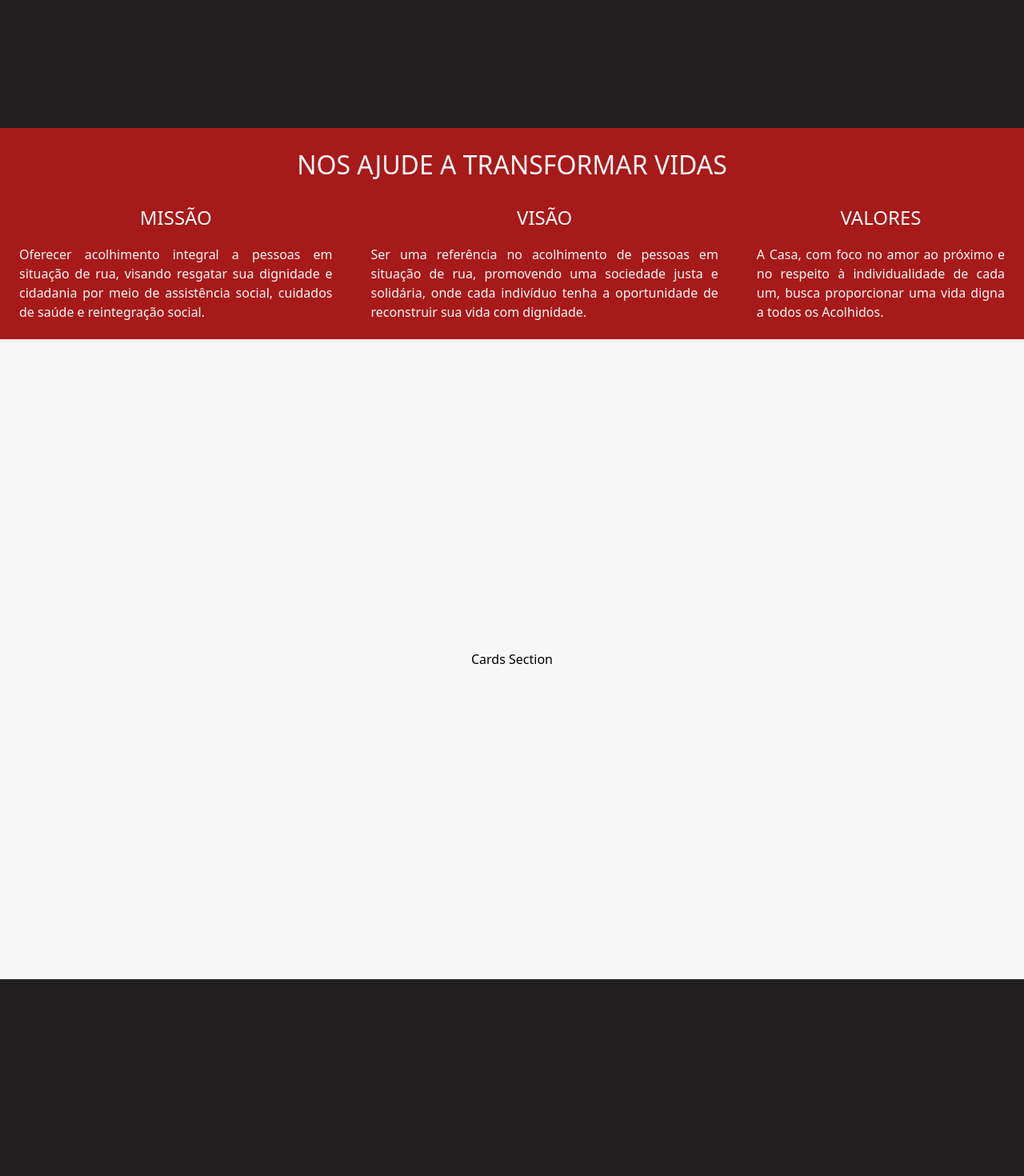
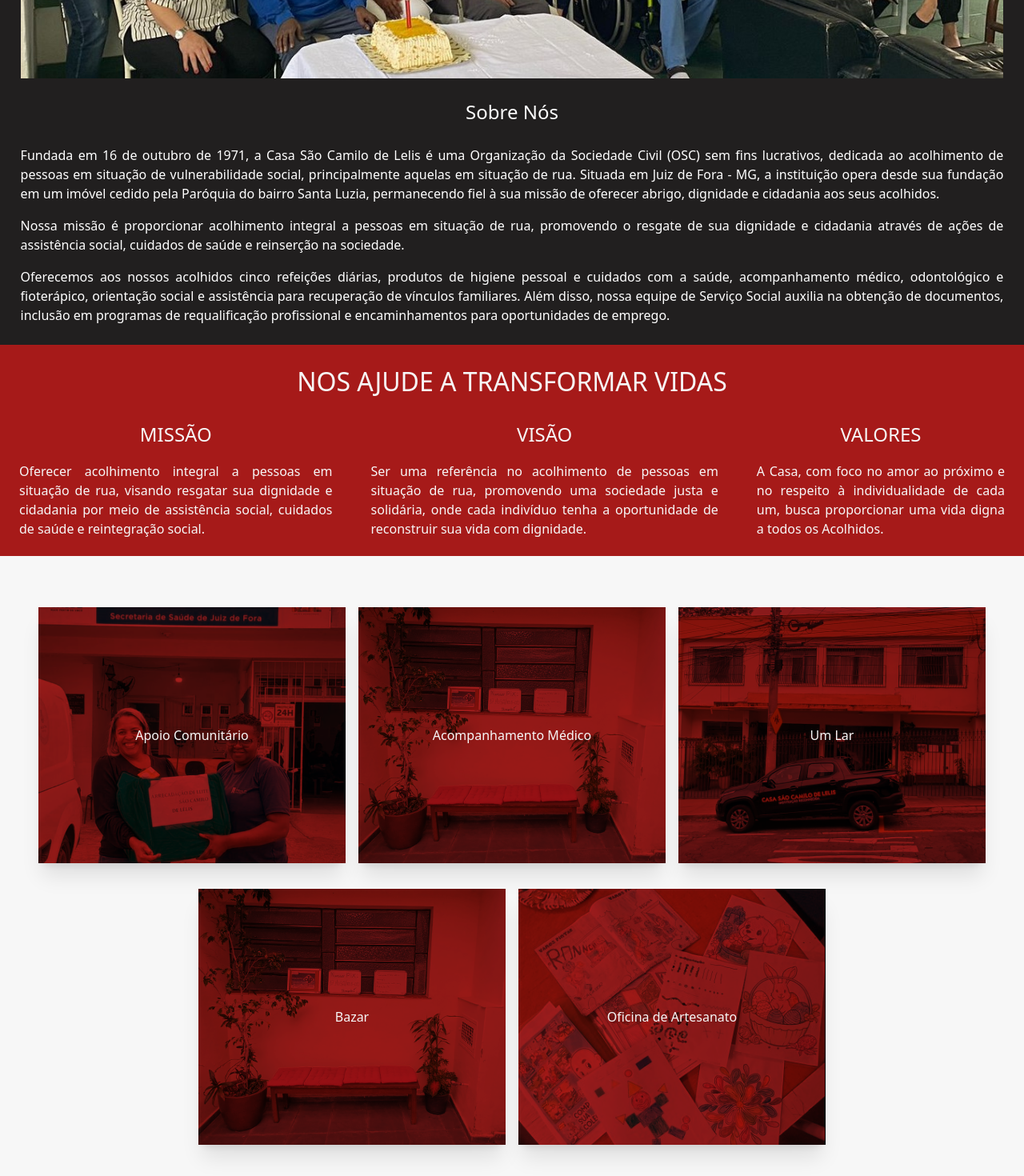
Before and after one commit to Projeto-PIEX-Sao-Camilo-de-Lelis/CSCL-Site, a React (Vite) app in the folder cscl-site/: page / in a window 1280 px wide. Shown: the part 1200-2670 px from the top of the page at 80% size. Built offline with nearby package versions, Linux system fonts and the light colour scheme.

Commit message:
Componente Card e Sobre Nós

```diff
--- /dev/null
+++ b/cscl-site/src/components/card/Card.jsx
@@ -0,0 +1,49 @@
+import { useEffect, useState } from "react";
+
+export default function Card({ title, para, img }) {
+  const [ativo, setAtivo] = useState(false);
+  const [ePraGirar, setEPraGirar] = useState(false);
+
+  useEffect(() => {
+    if (ativo) {
+      setTimeout(() => {
+        setEPraGirar(true);
+      }, 500);
+    } else {
+      setEPraGirar(false);
+    }
+  }, [ativo]);
+
+  return (
+    <div
+      className={`w-[30vw] min-h-[40vh] text-whiteColor flex align-center justify-center p-[1rem] mb-[1rem] mt-[1rem] bg-cover bg-center bg-no-repeat position-relative overflow-hidden perspective-[1000px] shadow-xl after:content-[''] after:absolute after:top-0 after:left-0 after:w-full after:h-full after:bg-[#a61a19] after:opacity-[0.99] after:mix-blend-multiply after:transition-all after:duration-300 after:z-[1]`}
+      onMouseEnter={() => {
+        setAtivo(true);
+      }}
+      onMouseLeave={() => {
+        setAtivo(false);
+      }}
+      style={
+        ePraGirar
+          ? {
+              transform: "rotateX(360deg)",
+              transformStyle: "flat",
+              transition: "none",
+              backgroundImage: `url(/assets/img/${img})`,
+            }
+          : {
+              transformStyle: "preserve-3d",
+              backgroundImage: `url(/assets/img/${img})`,
+            }
+      }
+    >
+      <div className="z-10 flex flex-col items-center justify-center h-full w-full text-center">
+        {ativo ? (
+          <p className="w-full">{para}</p>
+        ) : (
+          <h1 className="w-full">{title}</h1>
+        )}
+      </div>
+    </div>
+  );
+}
--- a/cscl-site/src/components/main/About.jsx
+++ b/cscl-site/src/components/main/About.jsx
@@ -1,10 +1,37 @@
 export default function About() {
   return (
     <div
-      className="w-full h-[100vh] flex justify-center items-center bg-secondary"
+      className="w-full min-h-[100vh] flex-1 flex flex-col gap-[1.5rem] justify-center items-center bg-secondary p-[1.6rem]"
       id="about"
     >
-      <p className="text-white text-center">About Section</p>
+      <img src="assets/img/fotodetodos2023.jpg" alt="" />
+      <h1 className="text-white text-[1.5rem]">Sobre Nós</h1>
+      <div className="flex flex-col gap-[1rem] justify-center items-center text-[1rem]">
+        <p className="text-white text-justify">
+          Fundada em 16 de outubro de 1971, a Casa São Camilo de Lelis é uma
+          Organização da Sociedade Civil (OSC) sem fins lucrativos, dedicada ao
+          acolhimento de pessoas em situação de vulnerabilidade social,
+          principalmente aquelas em situação de rua. Situada em Juiz de Fora -
+          MG, a instituição opera desde sua fundação em um imóvel cedido pela
+          Paróquia do bairro Santa Luzia, permanecendo fiel à sua missão de
+          oferecer abrigo, dignidade e cidadania aos seus acolhidos.
+        </p>
+        <p className="text-white text-justify">
+          Nossa missão é proporcionar acolhimento integral a pessoas em situação
+          de rua, promovendo o resgate de sua dignidade e cidadania através de
+          ações de assistência social, cuidados de saúde e reinserção na
+          sociedade.
+        </p>
+        <p className="text-white text-justify">
+          Oferecemos aos nossos acolhidos cinco refeições diárias, produtos de
+          higiene pessoal e cuidados com a saúde, acompanhamento médico,
+          odontológico e fioterápico, orientação social e assistência para
+          recuperação de vínculos familiares. Além disso, nossa equipe de
+          Serviço Social auxilia na obtenção de documentos, inclusão em
+          programas de requalificação profissional e encaminhamentos para
+          oportunidades de emprego.
+        </p>
+      </div>
     </div>
   );
 }
--- a/cscl-site/src/components/main/Cards.jsx
+++ b/cscl-site/src/components/main/Cards.jsx
@@ -1,10 +1,69 @@
+import Card from "../card/Card";
+
+const cardsTop = [
+  {
+    key: 1,
+    title: "Apoio Comunitário",
+    para: "A atuação da Casa São Camilo de Lelis só é possível graças ao apoio contínuo que recebemos da comunidade. Realizamos bazares e campanhas de doação ao longo do ano, buscando arrecadar alimentos, produtos de limpeza e roupas de cama e banho. Eventos beneficentes também são promovidos pela direção e voluntários da Casa para angariar fundos e garantir a continuidade de nossos serviços.",
+    img: "apoio.png",
+  },
+  {
+    key: 2,
+    title: "Acompanhamento Médico",
+    para: "A instituição presta acompanhamento médico, odontológico e fisioterapêutico aos acolhidos. Contamos com uma equipe médica voluntária e oferecemos atendimento em clínica geral, endocrinologia, psiquiatria e cardiologia.",
+    img: "bazar.jpg",
+  },
+  {
+    key: 3,
+    title: "Um Lar",
+    para: "A instituição é um espaço onde nos sentimos seguros, cuidados e amparados, a instituição se propõe a ser esse refúgio para aqueles que mais necessitam.",
+    img: "lar.jpg",
+  },
+];
+const cardsBot = [
+  {
+    key: 4,
+    title: "Bazar",
+    para: "Vendas de roupas doadas para angariar fundos. Locais: Rua Santo Antônio n°1530, Rua Mister Moore n°25 e Av. Gov. Valadares n°543",
+    img: "bazar.jpg",
+  },
+  {
+    key: 5,
+    title: "Oficina de Artesanato",
+    para: "Contamos com aulas semanais de artesanato, com o intuito de estimular os sentidos, auxiliar o desenvolvimento da coordenação motora, desenvolver a criatividade e incentivar a percepção das cores. Fazendo utensílios, artes e decorações a partir de folhas de jornais, palitos, garrafas PET e outros materiais recicláveis.",
+    img: "artesanato.jpg",
+  },
+];
+
 export default function Cards() {
   return (
     <div
-      className="w-full h-[100vh] flex justify-center items-center bg-whiteColor"
+      className="w-full h-[100vh] flex flex-col justify-center items-center bg-whiteColor gap-[1rem]"
       id="cards"
     >
-      <p className="text-black">Cards Section</p>
+      <div className="md:flex md:flex-col md:justify-center md:items-center hidden">
+        <div className="flex flex-row gap-[1rem] ">
+          {cardsTop.map((card, index) => (
+            <Card
+              key={index}
+              title={card.title}
+              para={card.para}
+              img={card.img}
+            />
+          ))}
+        </div>
+
+        <div className="flex flex-row gap-[1rem]">
+          {cardsBot.map((card, index) => (
+            <Card
+              key={index}
+              title={card.title}
+              para={card.para}
+              img={card.img}
+            />
+          ))}
+        </div>
+      </div>
     </div>
   );
 }
```
